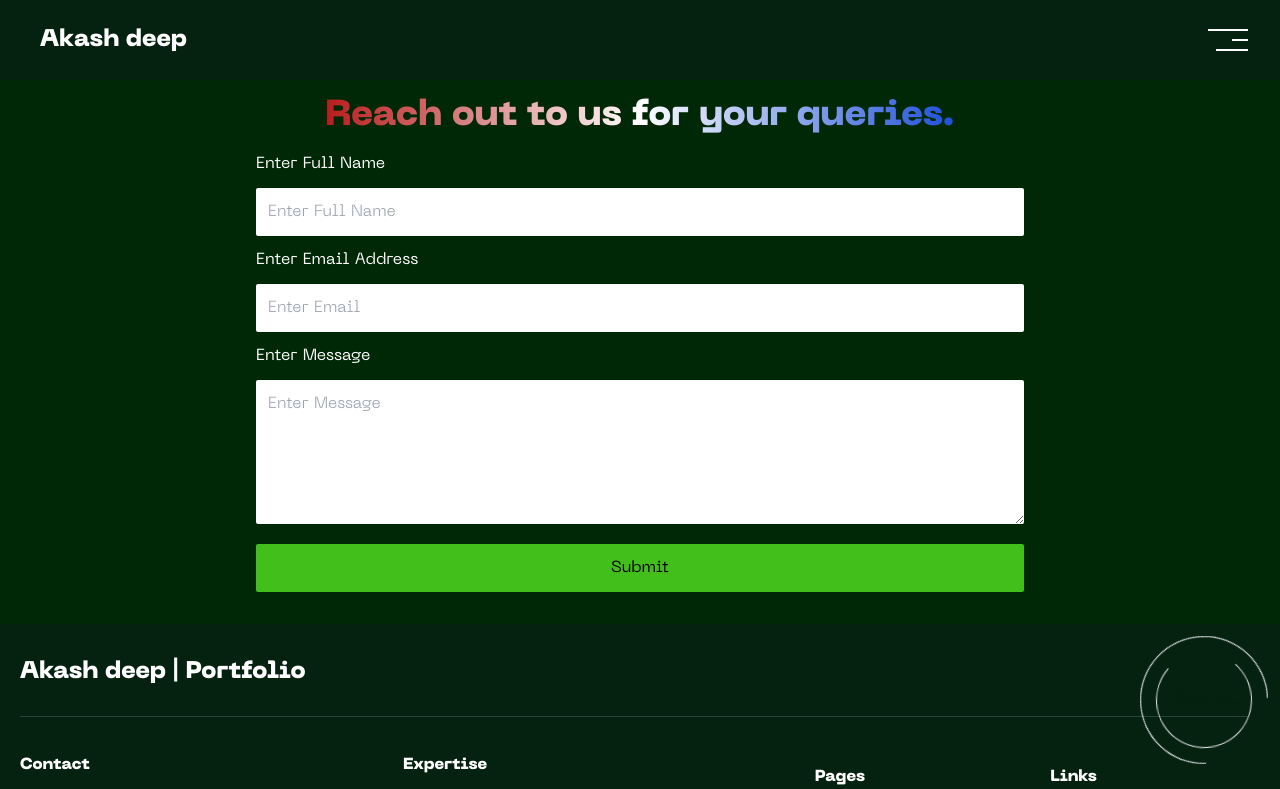
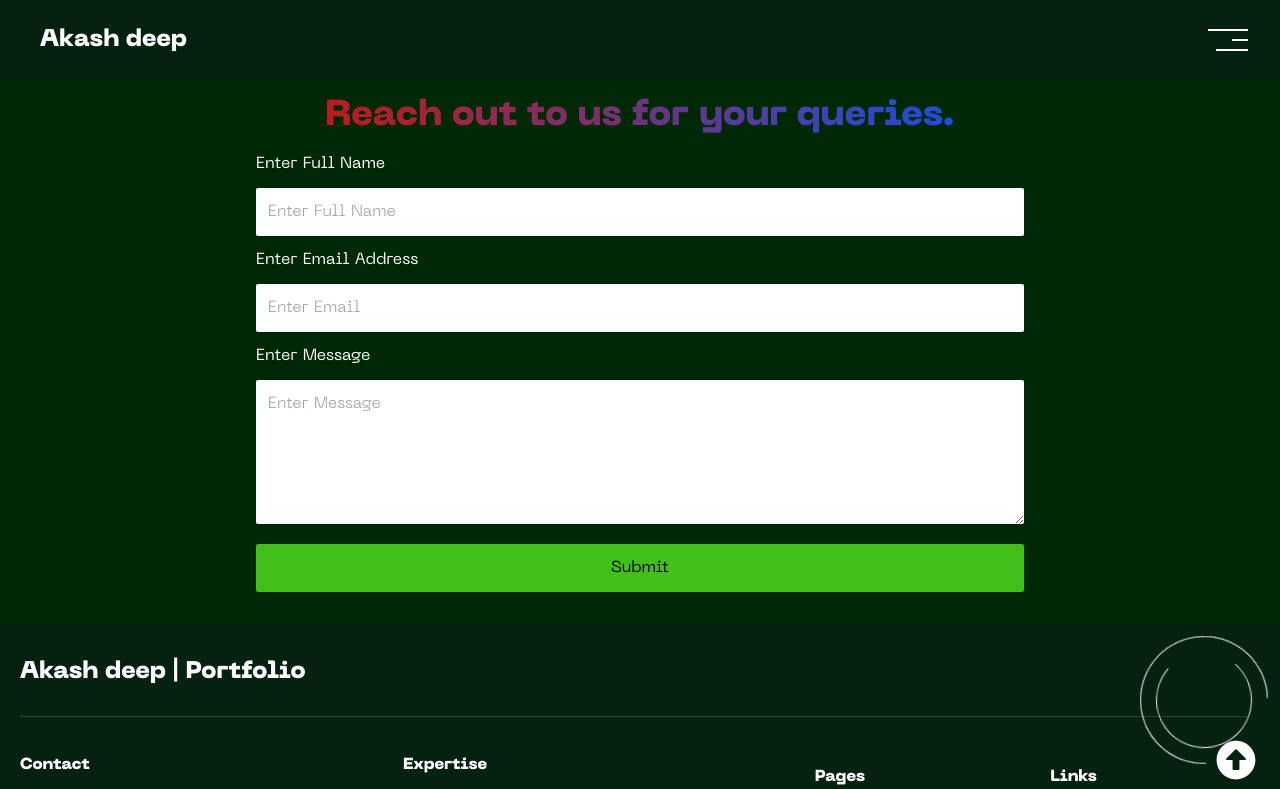
Before and after one commit to akashdeep023/Portfolio, a React (Vite) app: page /contact in a window 1280 px wide. Shown: the top 789 px of the page. Built offline with nearby package versions, Linux system fonts and the light colour scheme.

Commit message:
Update link page && scroll event

```diff
--- a/package.json
+++ b/package.json
@@ -14,6 +14,7 @@
     "locomotive-scroll": "^4.1.4",
     "react": "^18.2.0",
     "react-dom": "^18.2.0",
+    "react-icons": "^5.2.1",
     "react-router-dom": "^6.23.1"
   },
   "devDependencies": {
--- a/src/App.jsx
+++ b/src/App.jsx
@@ -3,13 +3,18 @@ import Header, { SubHeader } from "./components/Header";
 import LocomotiveScroll from "locomotive-scroll";
 import { useGSAP } from "@gsap/react";
 import { gsap } from "gsap";
-import { createBrowserRouter, Outlet, RouterProvider } from "react-router-dom";
+import {
+	createBrowserRouter,
+	Outlet,
+	RouterProvider,
+	useLocation,
+} from "react-router-dom";
 // const Home = React.lazy(() => import("./components/Home"));
 const Home = React.lazy(() => {
 	return new Promise((resolve) => {
 		setTimeout(() => {
 			resolve(import("./components/Home"));
-		}, 1000); // Delay of 1 second (1000 milliseconds)
+		}, 2500); // Delay of 1 second (1000 milliseconds)
 	});
 });
 const About = React.lazy(() => import("./components/About"));
@@ -19,10 +24,13 @@ import FrontPage from "./components/FrontPage";
 import Links from "./components/Links";
 import Footer from "./components/Footer";
 import { ScrollTrigger } from "gsap/ScrollTrigger";
+import ScrollTop from "./components/ScrollTop";
+import { handleScrollTop } from "./utils";
 gsap.registerPlugin(ScrollTrigger);
 
 const AppLayout = () => {
 	const [headerShow, setHeaderShow] = useState(false);
+	const { pathname } = useLocation();
 	const scrollBox = useRef("");
 	// Use LOCOMotiveScroll -----------------------------
 	// useEffect(() => {
@@ -31,6 +39,10 @@ const AppLayout = () => {
 	// 		smooth: true,
 	// 	});
 	// }, [scrollBox.current, scroll]);
+
+	useEffect(() => {
+		handleScrollTop();
+	}, [pathname]);
 
 	return (
 		<div
@@ -51,7 +63,12 @@ const AppLayout = () => {
 			<div className="app-layout-content mt-14 sm:mt-16 md:mt-20 w-full min-h-[60vh] light-green overflow-hidden">
 				<Outlet />
 			</div>
-			<div className="fixed bottom-0 z-30 w-full">{/* <Links /> */}</div>
+			<div className="fixed bottom-0 z-30 w-full">
+				<Links />
+			</div>
+			<div className="fixed bottom-0 z-50 w-full">
+				<ScrollTop />
+			</div>
 			<Footer />
 		</div>
 	);
@@ -105,7 +122,10 @@ const appRouter = createBrowserRouter([
 		],
 		errorElement: (
 			<Suspense fallback={<FrontPage />}>
-				<div>Something went wrong</div>
+				<div>
+					<h1>Something went wrong</h1>
+					<h1>404 | Bad request</h1>
+				</div>
 			</Suspense>
 		),
 	},
--- a/src/components/Heading.jsx
+++ b/src/components/Heading.jsx
@@ -3,7 +3,7 @@ import React from "react";
 const Heading = ({ text }) => {
 	return (
 		<div className="w-full text-center">
-			<h1 className="text-2xl sm:text-4xl my-4 font-bold bg-gradient-to-r from-red-700 via-white to-blue-700 inline-block text-transparent bg-clip-text ">
+			<h1 className="text-2xl sm:text-4xl my-4 font-bold bg-gradient-to-r from-red-700 to-blue-700 inline-block text-transparent bg-clip-text ">
 				{text}
 			</h1>
 		</div>
--- a/src/components/Links.jsx
+++ b/src/components/Links.jsx
@@ -1,37 +1,56 @@
 import React from "react";
+import {
+	FaGithubAlt,
+	FaInstagram,
+	FaLinkedinIn,
+	FaMoon,
+	FaSun,
+} from "react-icons/fa";
+import { GoMail } from "react-icons/go";
 
 const Links = () => {
 	return (
-		<div className="flex items-center justify-center w-full">
-			<div className="flex items-center justify-center gap-4 dark-green px-4 py-2 rounded-t-3xl">
+		<div className="flex items-center justify-center w-full ">
+			<div className="flex items-center justify-center gap-6 sm:gap-10 backdrop-blur-md px-6 sm:px-10 py-3 sm:py-4 rounded-t-3xl border-t-2">
 				<a
 					href="https://www.linkedin.com/in/akashdeep023/"
 					target="_blank"
 					rel="noreferrer"
+					className="border-b-2 border-white/50 p-1"
 				>
-					<img src="" alt="LinkedIN" />
+					<FaLinkedinIn fontSize={"25px"} />
 				</a>
 				<a
 					href="https://github.com/akashdeep023/"
 					target="_blank"
 					rel="noreferrer"
+					className="border-b-2 border-white/50 p-1"
 				>
-					<img src="" alt="GitHub" />
+					<FaGithubAlt fontSize={"25px"} />
 				</a>
 				<a
 					href="https://instagram.com/akashdeep023_/"
 					target="_blank"
 					rel="noreferrer"
+					className="border-b-2 border-white/50 p-1"
 				>
-					<img src="" alt="Instagram" />
+					<FaInstagram fontSize={"25px"} />
 				</a>
 				<a
 					href="mailto:contact.akashdeep023@gmail.com"
 					target="_blank"
 					rel="noreferrer"
+					className="border-b-2 border-white/50 p-1"
 				>
-					<img src="" alt="Instagram" />
+					<GoMail fontSize={"25px"} />
 				</a>
+				<div className="cursor-pointer border-b-2 border-white/50 pt-2 pb-1 px-1 border-spacing-y-2">
+					{true ? (
+						<FaSun fontSize={"24px"} />
+					) : (
+						<FaMoon fontSize={"24px"} />
+					)}
+				</div>
 			</div>
 		</div>
 	);
--- /dev/null
+++ b/src/components/ScrollTop.jsx
@@ -0,0 +1,13 @@
+import React from "react";
+import { handleScrollTop } from "../utils";
+import { FaArrowAltCircleUp } from "react-icons/fa";
+
+const ScrollTop = () => {
+	return (
+		<div className="absolute right-6 bottom-16 sm:bottom-5 cursor-pointer">
+			<FaArrowAltCircleUp fontSize={"40px"} onClick={handleScrollTop} />
+		</div>
+	);
+};
+
+export default ScrollTop;
--- a/src/index.css
+++ b/src/index.css
@@ -90,7 +90,6 @@ body::-webkit-scrollbar {
     scale: 1.1;
 }
 
-
 span {
     display: inline-block;
 }
@@ -109,6 +108,12 @@ span {
     background: radial-gradient(circle at top center, #4ccf24 0%, #43BF1C 10%, #024e09 50%, #003A06 70%, #012806 100%);
 }
 
+
+#com-img {
+    background-image: url("https://images.unsplash.com/photo-1499951360447-b19be8fe80f5?q=80&w=2070&auto=format&fit=crop&ixlib=rb-4.0.3&ixid=M3wxMjA3fDB8MHxwaG90by1wYWdlfHx8fGVufDB8fHx8fA%3D%3D");
+    background-size: cover;
+}
+
 /* #cursor {
     display: none;
     transform: translate(-50%, -50%);
@@ -121,8 +126,3 @@ span {
     position: fixed;
     z-index: 1000;
 } */
-
-#com-img {
-    background-image: url("https://images.unsplash.com/photo-1499951360447-b19be8fe80f5?q=80&w=2070&auto=format&fit=crop&ixlib=rb-4.0.3&ixid=M3wxMjA3fDB8MHxwaG90by1wYWdlfHx8fGVufDB8fHx8fA%3D%3D");
-    background-size: cover;
-}
--- /dev/null
+++ b/src/utils.js
@@ -0,0 +1,6 @@
+export const handleScrollTop = () => {
+	window.scrollTo({
+		top: 0,
+		behavior: "smooth",
+	});
+};
```
Also changed, not shown: 1 other file (tests, documents, lock files or other folders).
